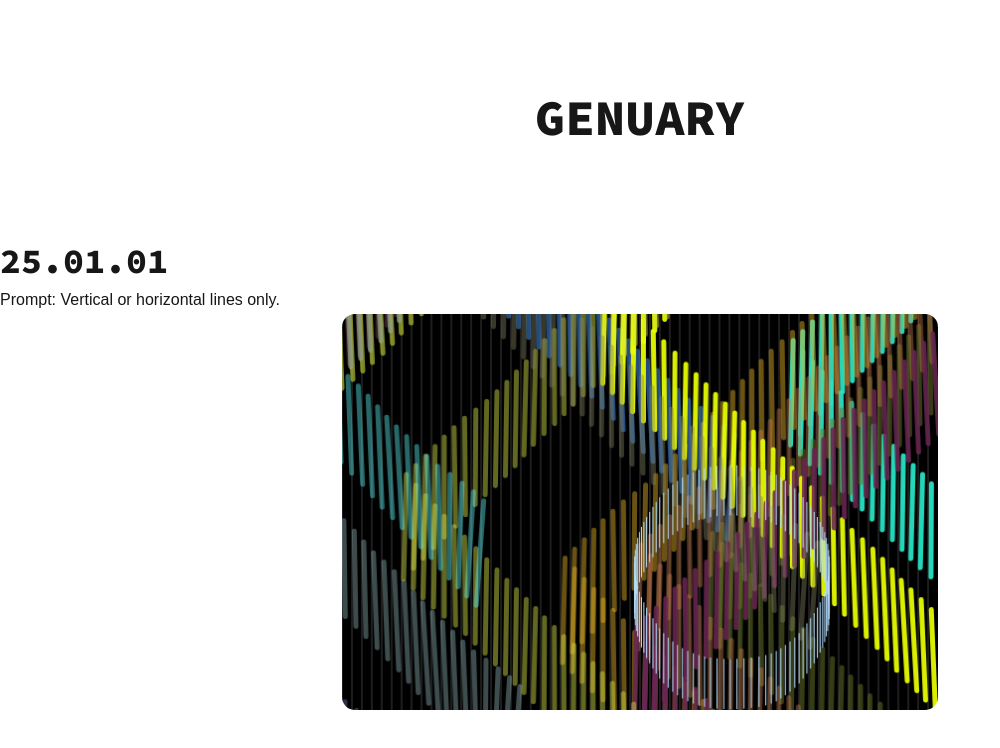
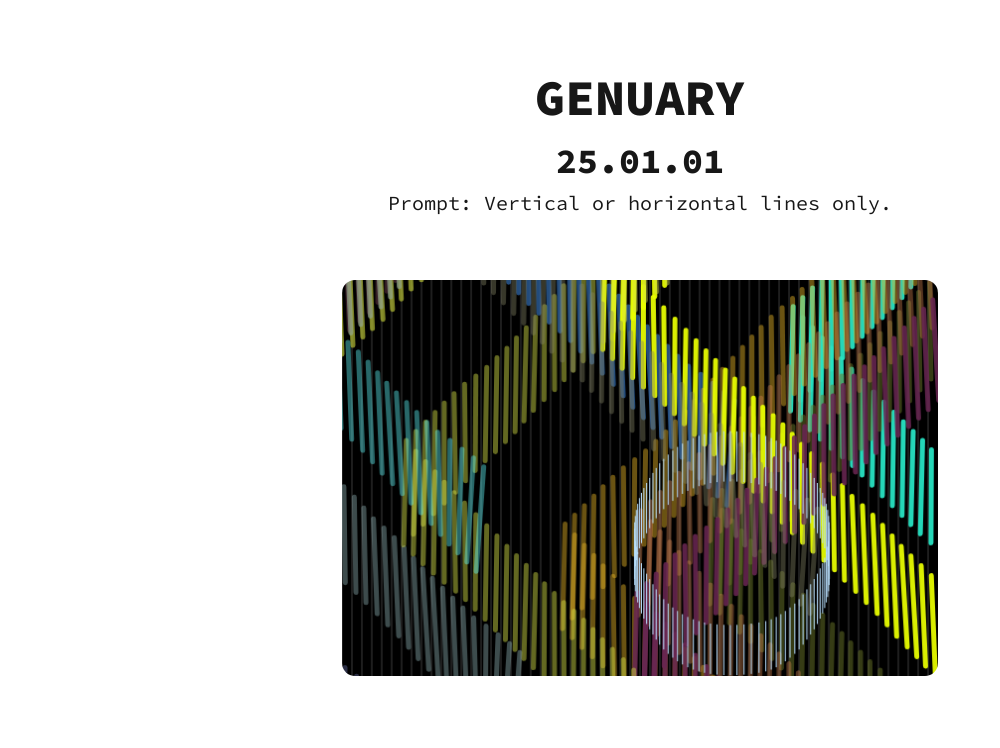
Before and after one commit to theaaron/genuary-25, a Next.js app: page /01 in a window 1280 px wide. Shown: the top 748 px of the page, without its empty margins (0-1000 px from the left). Built offline with nearby package versions, Linux system fonts and the light colour scheme.

Commit message:
removed redundant styles
Signed-off-by: aaron <aaron.a@me.com>

```diff
--- a/src/app/globals.css
+++ b/src/app/globals.css
@@ -22,27 +22,36 @@ body {
   font-family: Arial, Helvetica, sans-serif;
 }
 
-.main-title {
+.title-area {
   display: flex;
   justify-content: center;
   align-items: center;
-  padding: 80px;
+  padding: 60px;
   font-family: "Source Code Pro", serif;
-  font-weight: 800;
-  font-size: 50px;
   flex-direction: column;
 }
 
+.main-title {
+  font-weight: 800;
+  font-size: 50px;
+}
+
 .date-title {
-  font-family: "Source Code Pro", serif;
   font-weight: 800;
   font-size: 35px;
+}
+
+.prompt-desc {
+  font-weight: 400;
+  font-size: 20px
 }
 
 .grid-item {
   border: 1px solid white;
   border-radius: 15px;
-
+  color: black;
+  font-family: "Source Code Pro", serif;
+  font-size: 25px;
 }
 
 canvas {
```
